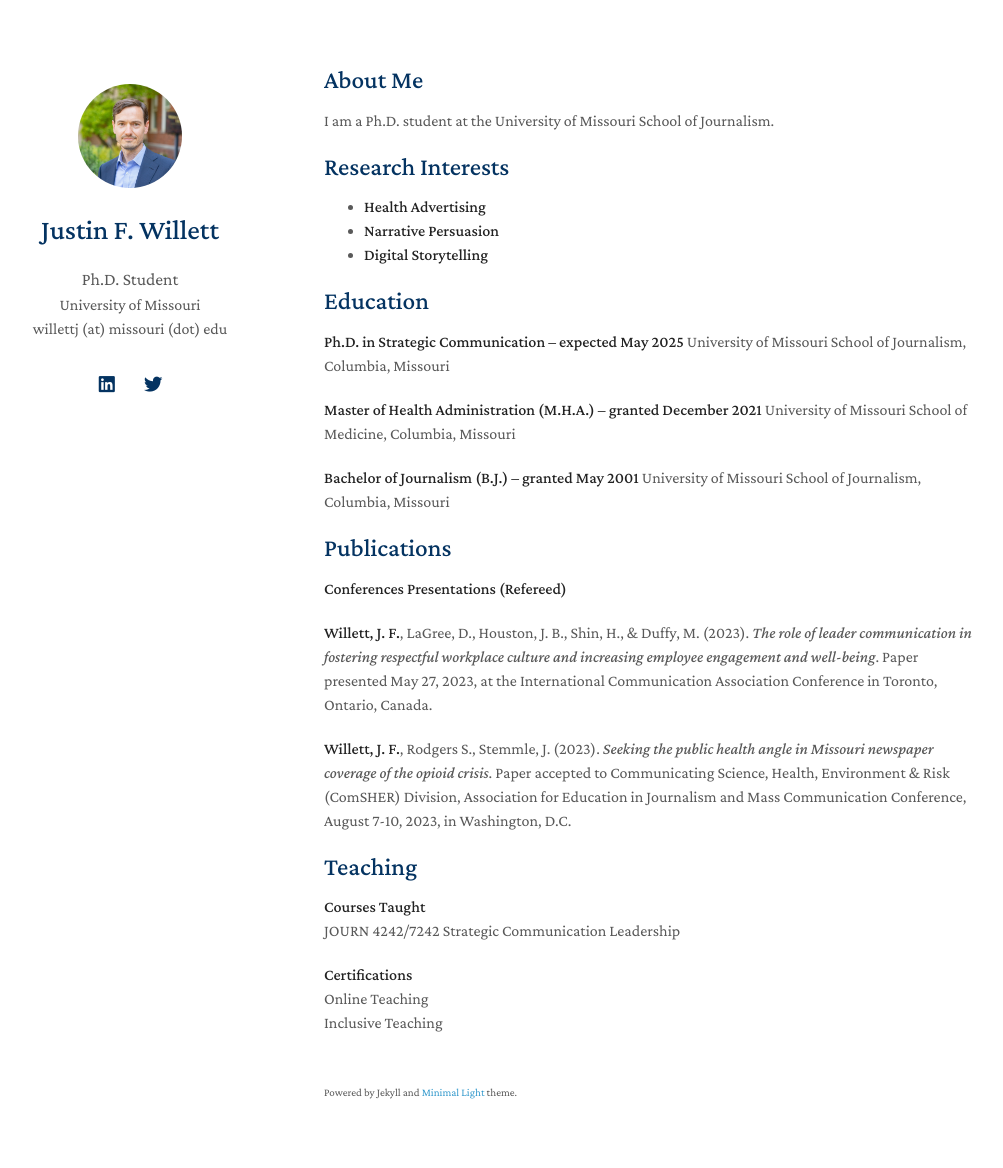
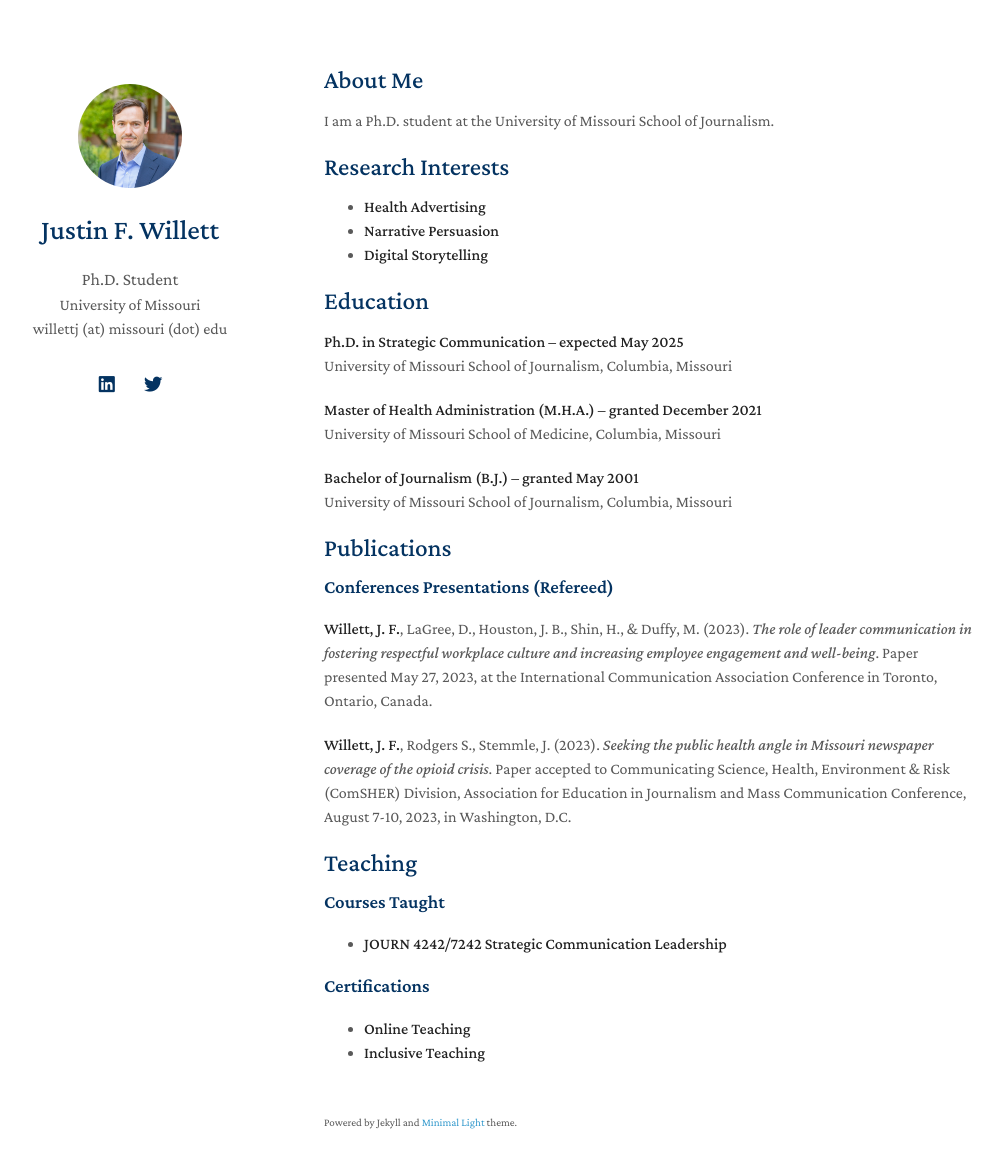
Before and after one commit to willettjf/willettjf.github.io, a Jekyll site: the page built from index.md, in a window 1280 px wide and 1203 px high. Shown: the top 1168 px of the window, without its empty margins (146-1149 px from the left). Built offline with Jekyll 4.4.1, drawn with Linux system fonts in a browser that asks for light colours; nearby versions of some CDN libraries; a style sheet for code colours, icons or effects is not loaded; our own code applies the rules of GitHub Pages for plain Markdown files.

```diff
--- a/index.md
+++ b/index.md
@@ -14,18 +14,18 @@ I am a Ph.D. student at the University of Missouri School of Journalism.
 
 ## Education
 
-**Ph.D. in Strategic Communication – expected May 2025**
+**Ph.D. in Strategic Communication – expected May 2025**<br>
 University of Missouri School of Journalism, Columbia, Missouri
 
-**Master of Health Administration (M.H.A.) – granted December 2021**
+**Master of Health Administration (M.H.A.) – granted December 2021**<br>
 University of Missouri School of Medicine, Columbia, Missouri
 
-**Bachelor of Journalism (B.J.) – granted May 2001**
+**Bachelor of Journalism (B.J.) – granted May 2001**<br>
 University of Missouri School of Journalism, Columbia, Missouri
 
 ## Publications
 
-**Conferences Presentations (Refereed)**
+### Conferences Presentations (Refereed)
 
 **Willett, J. F.**, LaGree, D., Houston, J. B., Shin, H., & Duffy, M. (2023). _The role of leader communication in fostering respectful workplace culture and increasing employee engagement and well-being_. Paper presented May 27, 2023, at the International Communication Association Conference in Toronto, Ontario, Canada.
 
@@ -33,12 +33,14 @@ University of Missouri School of Journalism, Columbia, Missouri
 
 ## Teaching
 
-**Courses Taught**<br>
-JOURN 4242/7242 Strategic Communication Leadership
+### Courses Taught
 
-**Certifications**<br>
-Online Teaching<br>
-Inclusive Teaching
+- **JOURN 4242/7242 Strategic Communication Leadership**
+
+### Certifications
+
+- **Online Teaching**
+- **Inclusive Teaching**
 
 <!-- - **Computer Vision:** image recognition, image generation, video captioning
 - **Machine Learning:** meta-learning, incremental learning, transfer learning-->
```
